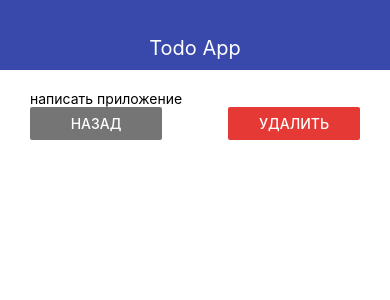
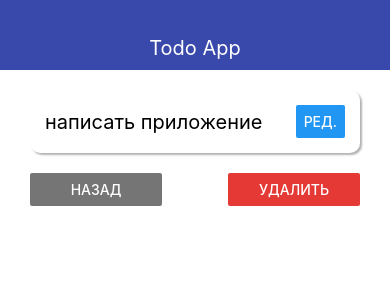
Before and after one commit to arturtarasov/Todo-App, a React Native app: screen / in a window 390 px wide. Shown: the top 300 px of the page. Built offline with nearby package versions, Linux system fonts and the light colour scheme.

Commit message:
added card, remove todo

```diff
--- a/App.js
+++ b/App.js
@@ -1,5 +1,5 @@
 import React, { useState } from 'react';
-import { StyleSheet, View } from 'react-native';
+import { Alert, StyleSheet, View } from 'react-native';
 
 import { Navbar } from './src/components/Navbar';
 import { MainScreen } from './src/screens/MainScreen';
@@ -29,7 +29,26 @@ export default function App() {
   };
 
   const removeTodo = id => {
-    setTodos(prev => prev.filter(todo => todo.id !== id));
+    const todo = todos.find(t => t.id === id);
+    Alert.alert(
+      "Удаление элемента",
+      `Вы уверены, что хотите удалить ${todo.title}?`,
+      [
+        {
+          text: "Отмена",
+          style: "cancel"
+        },
+        {
+          text: "Удалить",
+          style: "destructive",
+          onPress: () => {
+            setTodoId(null);
+            setTodos(prev => prev.filter(todo => todo.id !== id));
+          }
+        }
+      ],
+      { cancelable: false }
+    );
   };
 
   let conent = (
@@ -49,6 +68,7 @@ export default function App() {
           setTodoId(null);
         }}
         todo={selectedTodo}
+        onRemove={removeTodo}
       />
     );
   }
--- /dev/null
+++ b/src/components/ui/AppCard.js
@@ -0,0 +1,27 @@
+import React from 'react';
+import { StyleSheet, View } from 'react-native';
+
+export const AppCard = props => {
+  return (
+    <View style={{ ...styles.default, ...props.style }}>{props.children}</View>
+  );
+};
+
+const styles = StyleSheet.create({
+  default: {
+    padding: 20,
+    flexDirection: "row",
+    justifyContent: "space-between",
+    alignItems: "center",
+    shadowColor: "#000",
+    shadowRadius: 2,
+    shadowOpacity: 0.3,
+    shadowOffset: {
+      width: 2,
+      height: 2
+    },
+    elevation: 8,
+    backgroundColor: "#fff",
+    borderRadius: 10
+  }
+});
--- a/src/screens/TodoScreen.js
+++ b/src/screens/TodoScreen.js
@@ -1,12 +1,17 @@
 import React from 'react';
 import { Button, StyleSheet, Text, View } from 'react-native';
 
+import { AppCard } from '../components/ui/AppCard';
 import { THEME } from '../theme';
 
-export const TodoScreen = ({ goBack, todo }) => {
+export const TodoScreen = ({ goBack, todo, onRemove }) => {
   return (
     <View>
-      <Text>{todo.title}</Text>
+      <AppCard style={styles.card}>
+        <Text style={styles.title}>{todo.title}</Text>
+        <Button title="Ред." />
+      </AppCard>
+
       <View style={styles.buttons}>
         <View style={styles.button}>
           <Button title="Назад" color={THEME.GREY_COLOR} onPress={goBack} />
@@ -16,7 +21,7 @@ export const TodoScreen = ({ goBack, todo }) => {
             title="Удалить"
             color={THEME.DANGER_COLOR}
             onPress={() => {
-              console.log("remove");
+              onRemove(todo.id);
             }}
           />
         </View>
@@ -30,7 +35,14 @@ const styles = StyleSheet.create({
     flexDirection: "row",
     justifyContent: "space-between"
   },
+  card: {
+    marginBottom: 20,
+    padding: 15
+  },
   button: {
     width: "40%"
+  },
+  title: {
+    fontSize: 20
   }
 });
```
